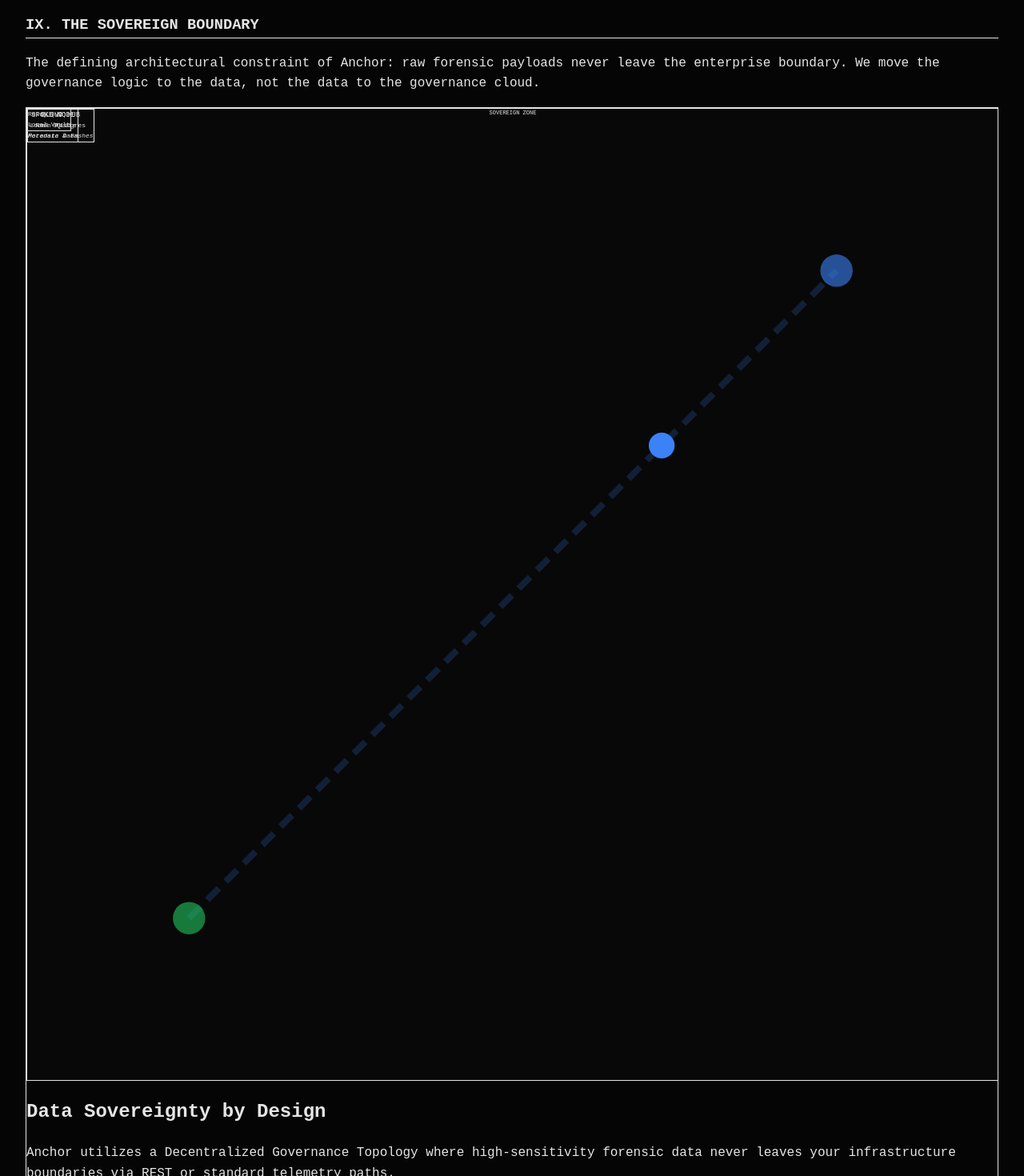
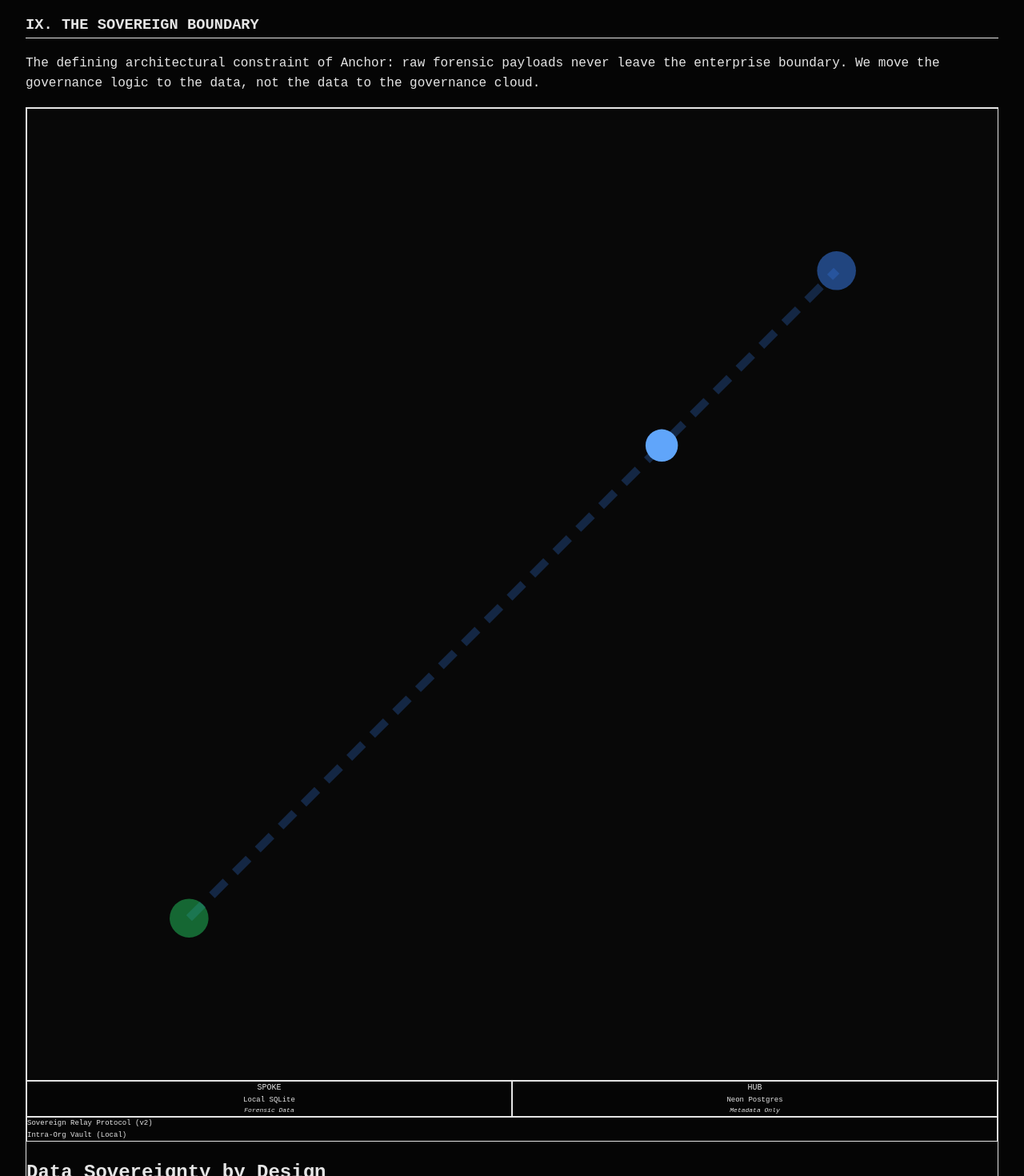
Before and after one commit to AnimusLab/animus-manifesto, a Next.js app: page / in a window 1280 px wide. Shown: the part 9300-10770 px from the top of the page at 80% size. Built offline with nearby package versions, Linux system fonts and the light colour scheme.

Commit message:
fix: simplify SovereignBoundary layout - move labels outside diagram to eliminate overlap

```diff
--- a/app/components/SovereignBoundary.tsx
+++ b/app/components/SovereignBoundary.tsx
@@ -18,75 +18,56 @@ export default function SovereignBoundary() {
 
       <div className="grid grid-cols-1 lg:grid-cols-2 gap-8 lg:gap-12 items-start">
 
-        {/* Visual Map - Diagram Container */}
-        <div className="relative w-full aspect-square max-w-sm mx-auto lg:mx-0 border border-gray-900 rounded-lg bg-[#080808] shadow-inner overflow-hidden">
-
-          {/* Animated Diagonal Line with Packets */}
+        {/* Diagram Column */}
+        <div className="flex flex-col gap-6">
+          {/* Visual Diagram */}
+          <div className="relative w-full aspect-square max-w-sm border border-gray-900 rounded-lg bg-[#080808] shadow-inner overflow-hidden">
+            {/* Diagonal line with animated packet */}
             <svg className="absolute inset-0 w-full h-full pointer-events-none" viewBox="0 0 300 300">
-            {/* Connection path */}
               <path
                 d="M 50 250 L 250 50"
-              stroke="rgba(59, 130, 246, 0.2)"
-              strokeWidth="2"
-              strokeDasharray="5 3"
+                stroke="rgba(59, 130, 246, 0.25)"
+                strokeWidth="2.5"
+                strokeDasharray="6 4"
               />
-
-            {/* Hub endpoint */}
-            <circle cx="250" cy="50" r="5" fill="#3b82f6" fillOpacity="0.6" />
-            {/* Spoke endpoint */}
-            <circle cx="50" cy="250" r="5" fill="#22c55e" fillOpacity="0.6" />
-
-            {/* Animated packet */}
+              <circle cx="250" cy="50" r="6" fill="#3b82f6" fillOpacity="0.5" />
+              <circle cx="50" cy="250" r="6" fill="#22c55e" fillOpacity="0.5" />
               <circle
-              r="4"
-              fill="#3b82f6"
+                r="5"
+                fill="#60a5fa"
                 cx={50 + (200 * animationPhase / 100)}
                 cy={250 - (200 * animationPhase / 100)}
               />
             </svg>
+          </div>
 
-          {/* Cloud Hub - Top Right */}
-          <div className="absolute top-4 right-4 w-36 p-3 border border-blue-900 bg-blue-950/20 rounded text-center z-20">
-            <div className="text-[9px] text-blue-400 font-mono font-bold tracking-widest mb-1">CLOUD HUB</div>
-            <div className="text-[8px] text-blue-300/60 font-mono">Neon Postgres</div>
-            <div className="mt-2 flex flex-col gap-0.5">
-              <div className="h-0.5 bg-blue-500/30 rounded w-full" />
-              <div className="h-0.5 bg-blue-500/10 rounded w-2/3" />
+          {/* Endpoint Labels Below Diagram */}
+          <div className="grid grid-cols-2 gap-4 text-center">
+            {/* Spoke (Bottom-Left Endpoint) */}
+            <div className="border border-green-900/40 bg-green-950/10 rounded p-3">
+              <div className="text-[10px] text-green-400 font-mono font-bold tracking-widest">SPOKE</div>
+              <div className="text-[9px] text-green-300/60 font-mono mt-1">Local SQLite</div>
+              <div className="text-[8px] text-green-500/50 font-mono italic mt-2">Forensic Data</div>
             </div>
-            <div className="text-[8px] text-blue-500/60 font-mono italic mt-2 leading-tight">
-              Metadata & Hashes
+
+            {/* Hub (Top-Right Endpoint) */}
+            <div className="border border-blue-900/40 bg-blue-950/10 rounded p-3">
+              <div className="text-[10px] text-blue-400 font-mono font-bold tracking-widest">HUB</div>
+              <div className="text-[9px] text-blue-300/60 font-mono mt-1">Neon Postgres</div>
+              <div className="text-[8px] text-blue-500/50 font-mono italic mt-2">Metadata Only</div>
             </div>
           </div>
 
-          {/* Spoke Node - Bottom Left */}
-          <div className="absolute bottom-4 left-4 w-40 p-3 border border-green-900/40 bg-green-950/10 rounded text-center z-20">
-            <div className="text-[9px] text-green-400 font-mono font-bold tracking-widest mb-1">SPOKE NODE</div>
-            <div className="text-[8px] text-green-300/60 font-mono">Local SQLite</div>
-            <div className="mt-2 flex flex-col gap-0.5">
-              <div className="h-0.5 bg-green-500/20 rounded w-full" />
-              <div className="h-0.5 bg-green-500/10 rounded w-3/4" />
-              <div className="h-0.5 bg-green-500/10 rounded w-2/3" />
+          {/* Legend */}
+          <div className="text-[9px] font-mono text-gray-500 bg-black/40 p-3 rounded border border-gray-900/50 space-y-2">
+            <div className="flex items-center gap-2">
+              <span className="w-2 h-2 rounded-full bg-blue-500" />
+              <span>Sovereign Relay Protocol (v2)</span>
             </div>
-            <div className="text-[8px] text-green-500/60 font-mono italic mt-2 leading-tight">
-              Forensic Data
+            <div className="flex items-center gap-2">
+              <span className="w-2 h-2 rounded-full bg-green-500" />
+              <span>Intra-Org Vault (Local)</span>
             </div>
-          </div>
-
-          {/* Legend - Bottom Right */}
-          <div className="absolute bottom-4 right-4 text-[8px] font-mono text-gray-500 bg-black/50 px-2 py-1 rounded border border-gray-900/50 z-20 space-y-1">
-            <div className="flex items-center gap-1.5">
-              <span className="w-1.5 h-1.5 rounded-full bg-blue-500" />
-              <span>Relay (v2)</span>
-            </div>
-            <div className="flex items-center gap-1.5">
-              <span className="w-1.5 h-1.5 rounded-full bg-green-500" />
-              <span>Local Vault</span>
-            </div>
-          </div>
-
-          {/* Enterprise Boundary Zone Indicator */}
-          <div className="absolute bottom-20 left-1/2 -translate-x-1/2 text-[7px] text-green-600/50 font-mono uppercase tracking-tighter pointer-events-none">
-            SOVEREIGN ZONE
           </div>
         </div>
 
```
Lines whose indentation alone changed are shown as unchanged.
